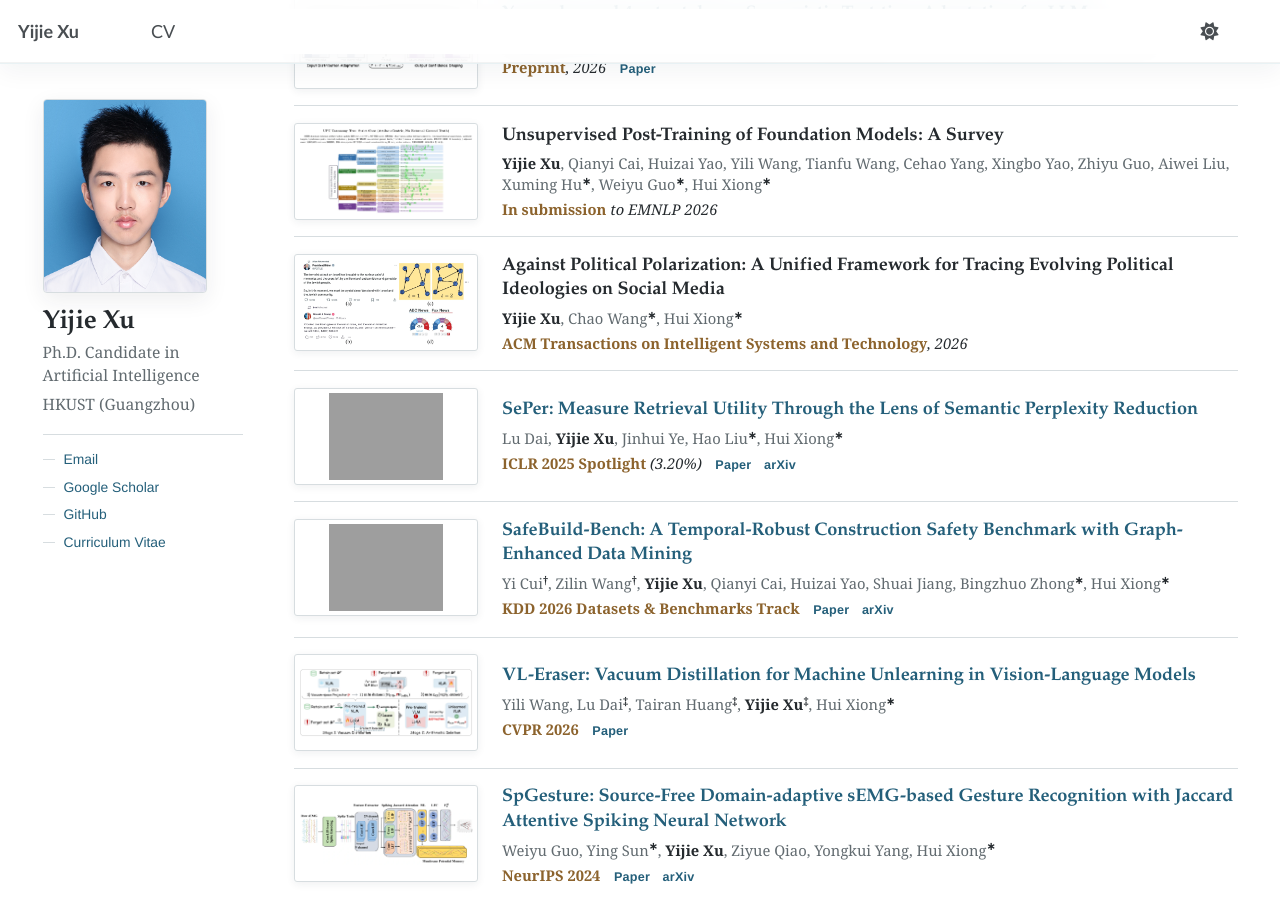
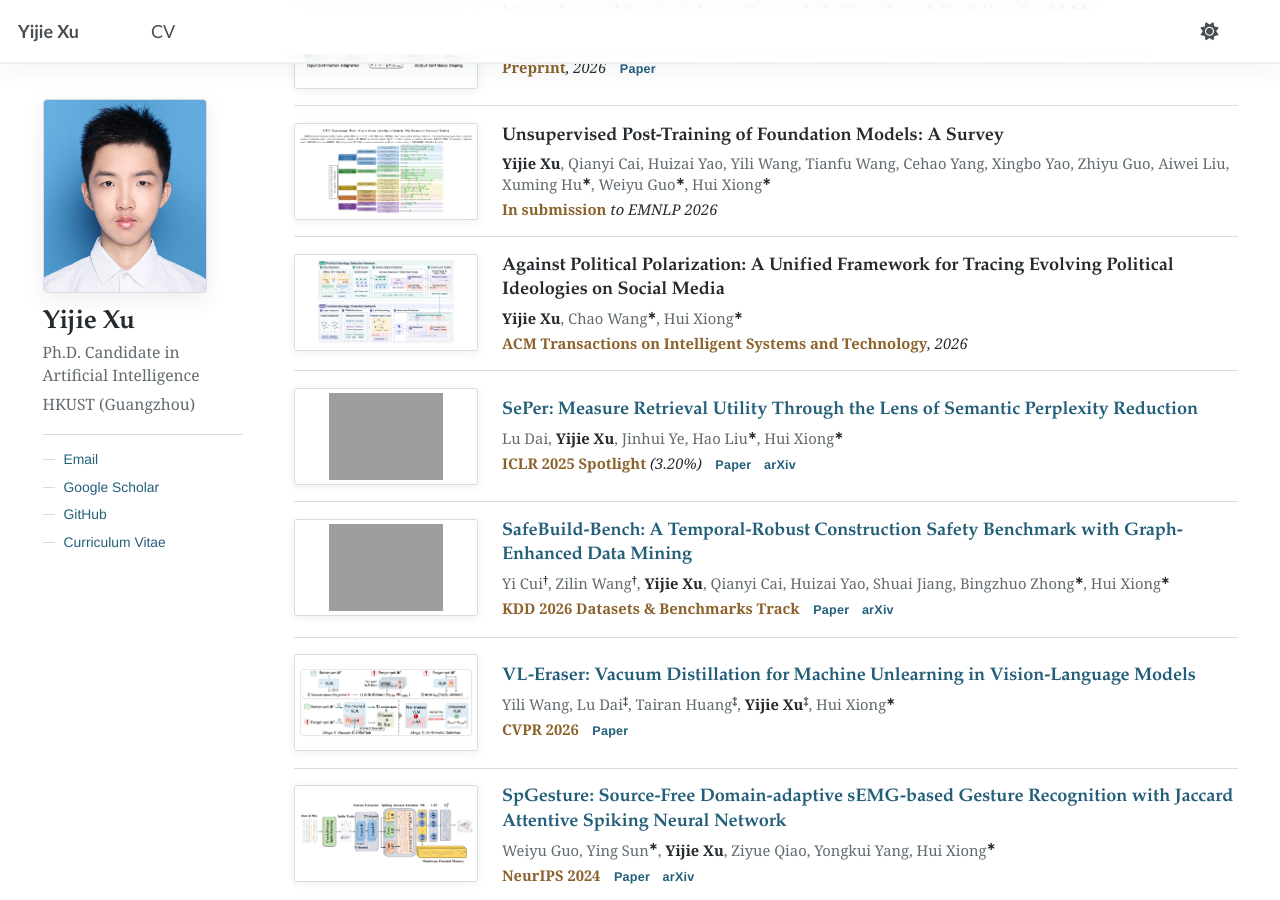
Before and after one commit to yeahjack/yeahjack.github.io, a Jekyll site: the page built from _pages/about.md, in a window 1280 px wide and 900 px high, scrolled down 834 px. Built offline with Jekyll 4.4.1, drawn with Linux system fonts in a browser that asks for light colours; a script that is not in the unit is left out; grey boxes are pictures that could not be loaded.

Commit message:
Update TIST publication figure

```diff
--- a/_pages/about.md
+++ b/_pages/about.md
@@ -573,8 +573,8 @@ redirect_from:
         </article>
 
         <article class="academic-pub">
-          <div class="academic-pub__figure" role="img" aria-label="Political ideology paper overview">
-            <img src="/images/home/tist-introduction.webp" alt="Political ideology dynamics across social media posts, temporal networks, and media-bias ratings">
+          <div class="academic-pub__figure" role="img" aria-label="Method framework for political ideology detection and prediction">
+            <img src="/images/home/tist-method.webp" alt="TSN4PI framework with political ideology detection and prediction networks">
           </div>
           <div class="academic-pub__content">
             <h3 class="academic-pub__title">Against Political Polarization: A Unified Framework for Tracing Evolving Political Ideologies on Social Media</h3>
```
Also changed, not shown: images/home/tist-introduction.webp (deleted), images/home/tist-method.webp (added).
